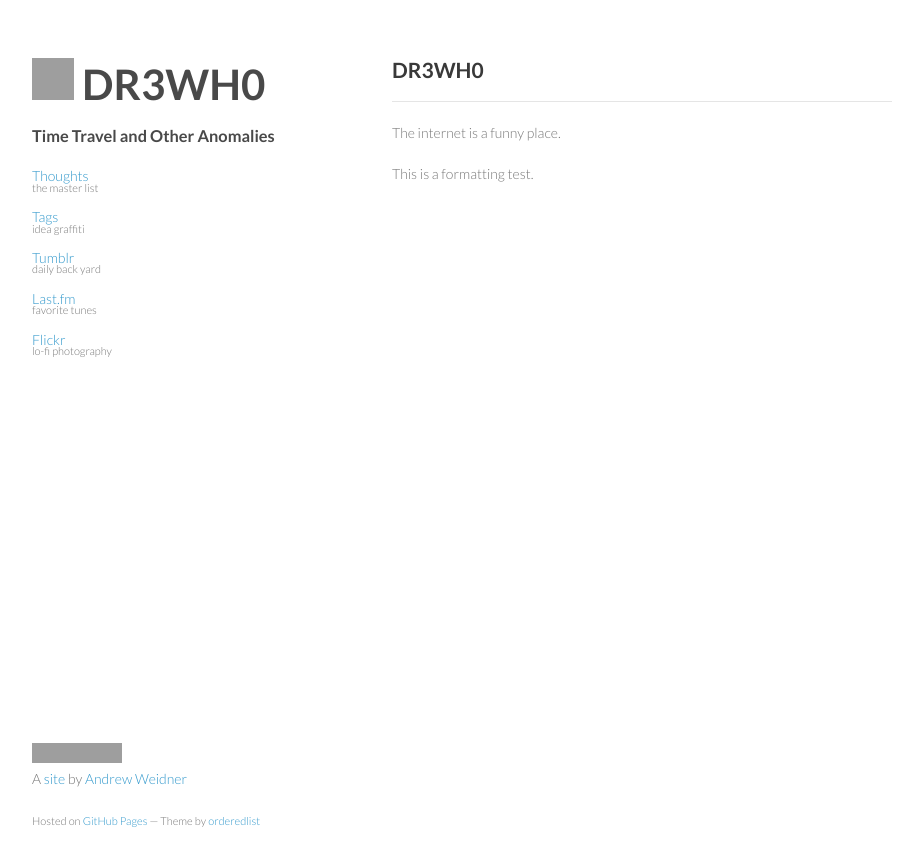
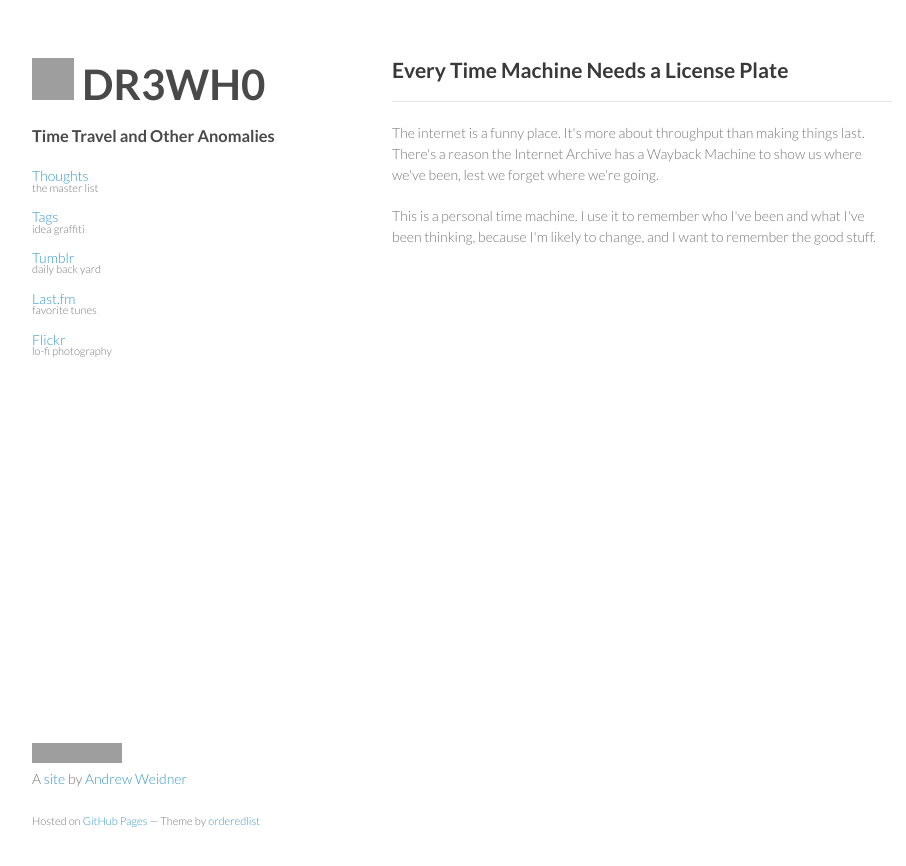
Before and after one commit to drewhop/drewhop.github.io, a Jekyll site: the page built from about.html, in a window 1280 px wide. Shown: the top 866 px of the page, without its empty margins (178-1084 px from the left). Built offline with Jekyll 4.4.1, drawn with Linux system fonts in a browser that asks for light colours; Markdown is read by kramdown in place of the engine named in the settings; comment, search, counter and statistics services are not loaded; grey boxes are pictures that could not be loaded.

Commit message:
Update about.html

```diff
--- a/about.html
+++ b/about.html
@@ -4,9 +4,9 @@ layout: default
 title: About
 ---
 
-<h2>DR3WH0</h2>
+<h2>Every Time Machine Needs a License Plate</h2>
 <hr/>
 
-<p>The internet is a funny place.</p>
+<p>The internet is a funny place. It's more about throughput than making things last. There's a reason the Internet Archive has a Wayback Machine to show us where we've been, lest we forget where we're going.</p>
 
-<p>This is a formatting test.</p>
+<p>This is a personal time machine. I use it to remember who I've been and what I've been thinking, because I'm likely to change, and I want to remember the good stuff.</p>
```
